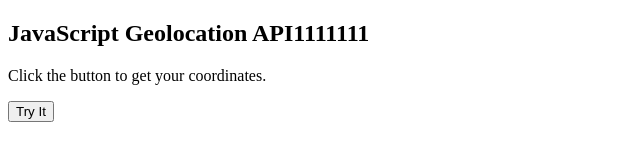
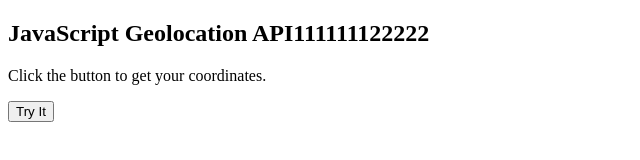
Before and after one commit to Anandnand/geoLocation, a plain HTML site: page index.html in a window 1280 px wide. Shown: the whole page, without its empty margins (0-640 px from the left). Drawn offline with Linux system fonts and the light colour scheme.

Commit message:
Update index.html

```diff
--- a/index.html
+++ b/index.html
@@ -2,7 +2,7 @@
 <html>
 <body>
 
-<h2>JavaScript Geolocation API1111111</h2>
+<h2>JavaScript Geolocation API111111122222</h2>
 <p>Click the button to get your coordinates.</p>
 
 <button onclick="getLocation()">Try It</button>
```
